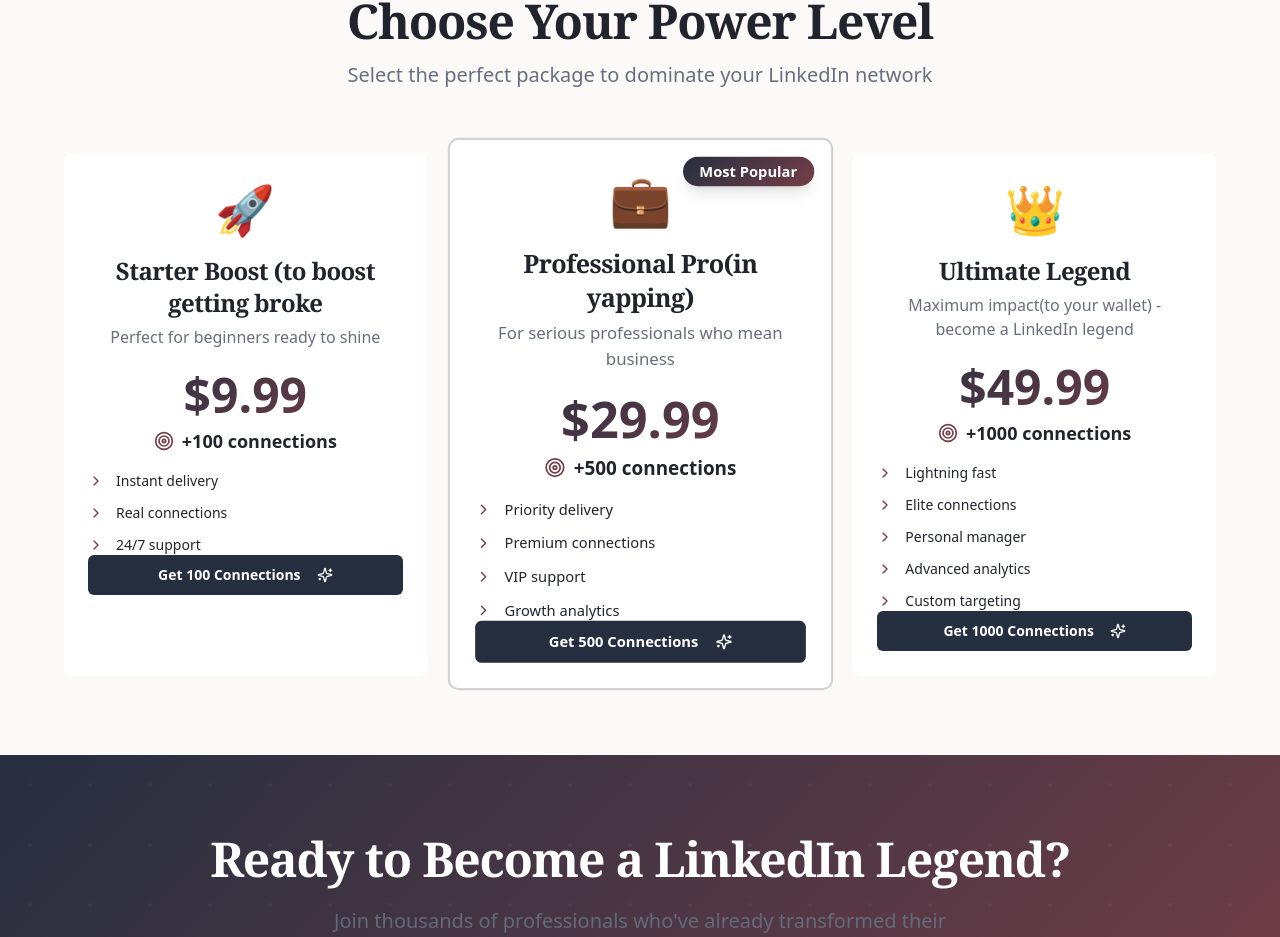
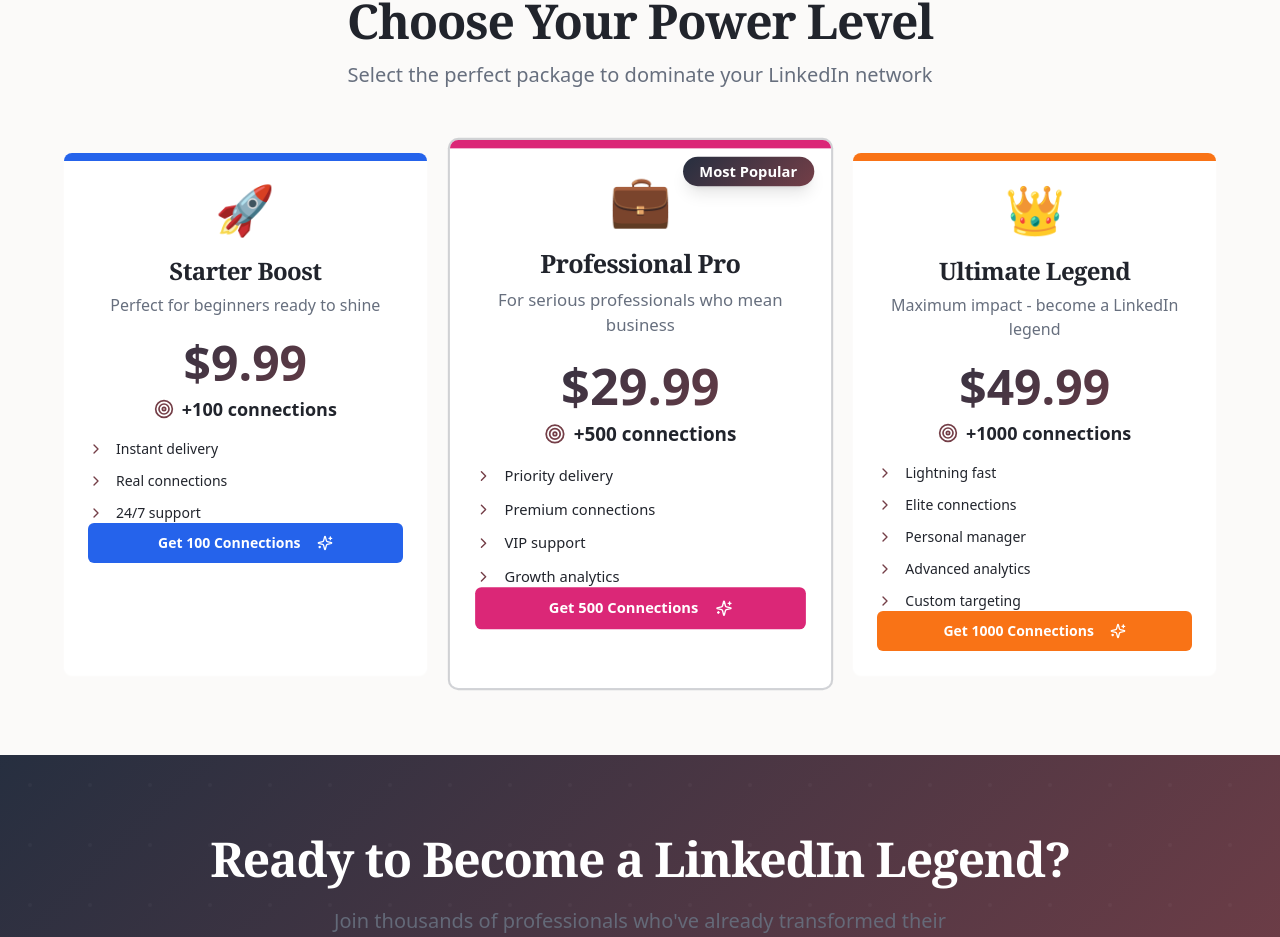
Before and after one commit to nandha-star/link-boost-flex, a React (Vite) app: page / in a window 1280 px wide. Shown: the part 1460-2397 px from the top of the page. Built offline with nearby package versions, Linux system fonts and the light colour scheme.

Commit message:
Update Index.tsx

```diff
--- a/src/pages/Index.tsx
+++ b/src/pages/Index.tsx
@@ -29,44 +29,29 @@ interface UserProfile {
   username: string;
 }
 
-const PACKAGES = [
-  {
-    id: 'starter',
-    name: 'Starter Boost (to boost getting broke',
-    connections: 100,
-    price: 9.99,
+const PACKAGES = [ { id: 'starter',
+                    name: 'Starter Boost',
+                    connections: 100, price: 9.99,
                     description: 'Perfect for beginners ready to shine',
-    icon: '🚀',
-    color:"from stone-500 to stone-600",
-
+                    icon: '🚀', color: 'bg-blue-600',
                     popular: false,
-    features: ['Instant delivery', 'Real connections', '24/7 support']
-  },
-  {
-    id: 'professional',
-    name: 'Professional Pro(in yapping)',
-    connections: 500,
-    price: 29.99,
+                    features: ['Instant delivery', 'Real connections', '24/7 support'] },
+                  { id: 'professional',
+                   name: 'Professional Pro',
+                   connections: 500, price: 29.99,
                    description: 'For serious professionals who mean business',
-    icon: '💼',
-    color:"from blue-500 to purple-600",
-
+                   icon: '💼', color: 'bg-pink-600',
                    popular: true,
-    features: ['Priority delivery', 'Premium connections', 'VIP support', 'Growth analytics']
-  },
-  {
-    id: 'enterprise',
+                   features: ['Priority delivery', 'Premium connections', 'VIP support', 'Growth analytics'] },
+                  { id: 'enterprise',
                    name: 'Ultimate Legend',
                    connections: 1000,
                    price: 49.99,
-    description: 'Maximum impact(to your wallet) - become a LinkedIn legend',
+                   description: 'Maximum impact - become a LinkedIn legend',
                    icon: '👑',
-    color:"from blue-500 to purple-600",
-
+                   color: 'bg-orange-500',
                    popular: false,
-    features: ['Lightning fast', 'Elite connections', 'Personal manager', 'Advanced analytics', 'Custom targeting']
-  },
-];
+                   features: ['Lightning fast', 'Elite connections', 'Personal manager', 'Advanced analytics', 'Custom targeting'] }, ];
 
 const Index = () => {
   const { user, signOut, loading } = useAuth();
```
Lines whose indentation alone changed are shown as unchanged.
